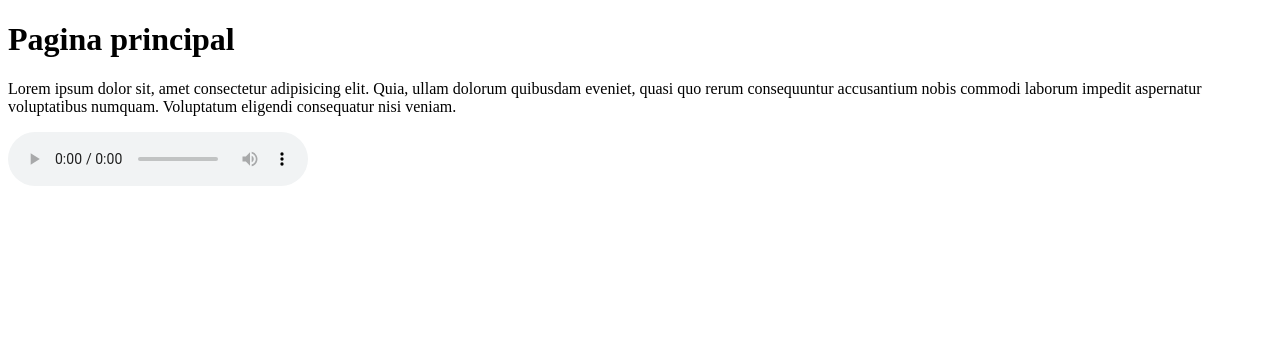
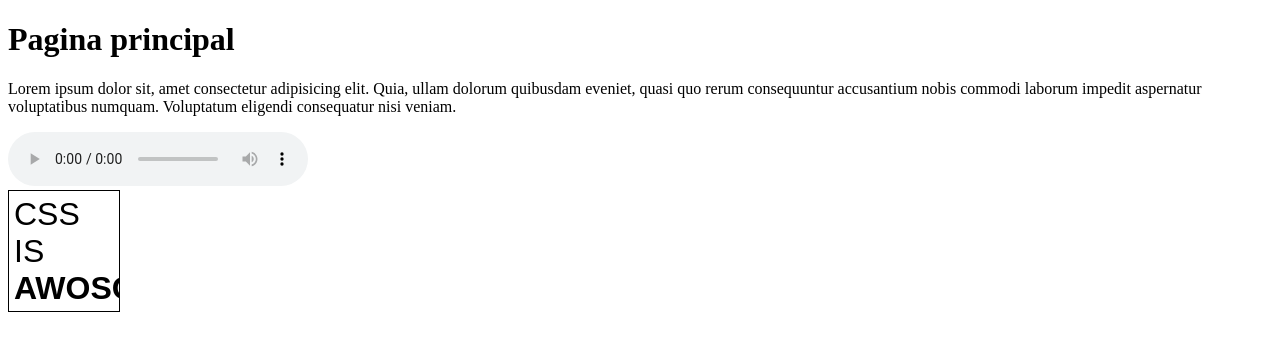
Before and after one commit to Liaflortipte/repositorio2710, a plain HTML site: page index.html in a window 1280 px wide. Drawn offline with Linux system fonts and the light colour scheme.

Commit message:
le agregamos css

```diff
--- a/css/index.css
+++ b/css/index.css
@@ -0,0 +1,12 @@
+.cuadrito {
+    border: solid 1px black;
+    padding: 5px;
+    display: inline-block;
+    font-size: 32px;
+    font-family: Arial;
+
+    width: 100px;
+    height: 110px;
+
+    overflow: hidden;
+}
--- a/index.html
+++ b/index.html
@@ -4,6 +4,7 @@
     <meta charset="UTF-8">
     <meta http-equiv="X-UA-Compatible" content="IE=edge">
     <meta name="viewport" content="width=device-width, initial-scale=1.0">
+    <link rel="stylesheet" href="./css/index.css">
     <title>Home</title>
 </head>
 <body>
@@ -16,5 +17,9 @@
     <audio src="./multimedia/01. KICK BACK.mp3"controls></audio>
     </div>
 
+    <div class="cuadrito">
+        CSS IS <strong>AWOSOME</strong>
+    </div>
+
 </body>
 </html>
```
